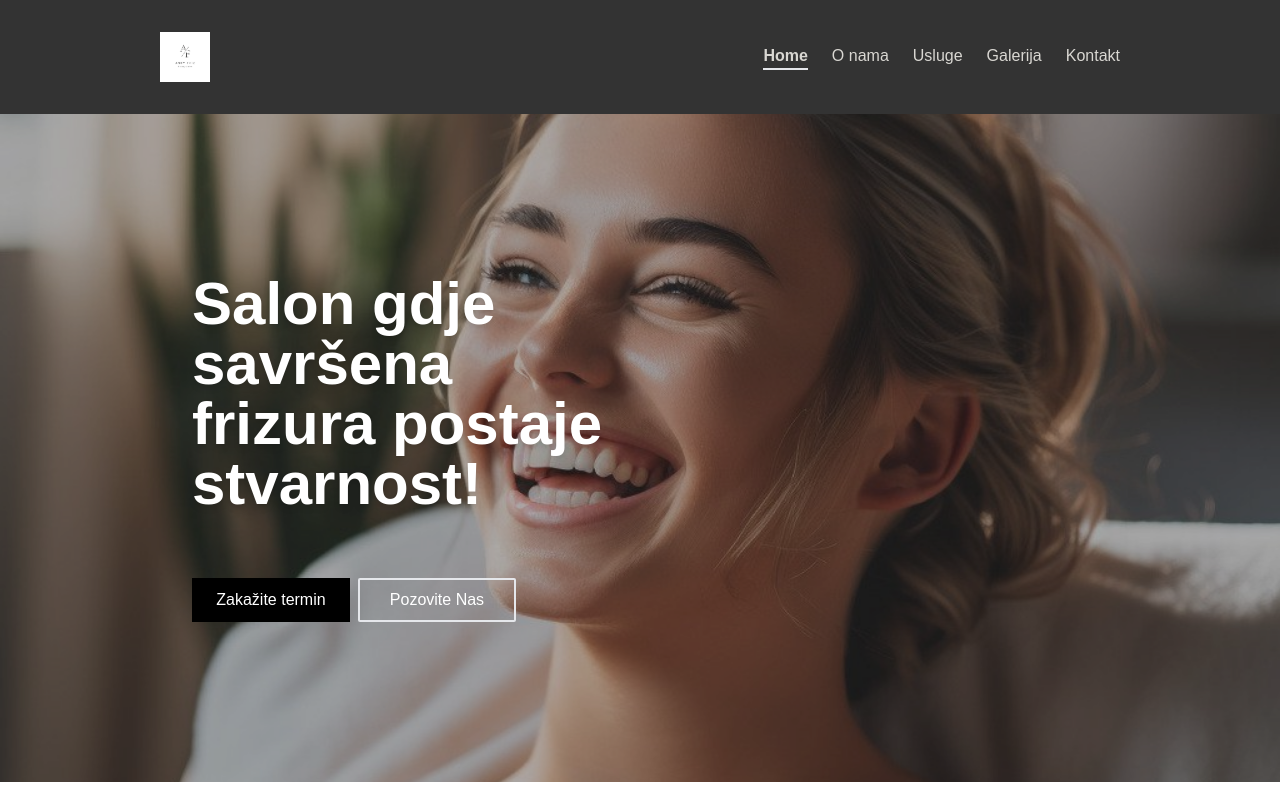
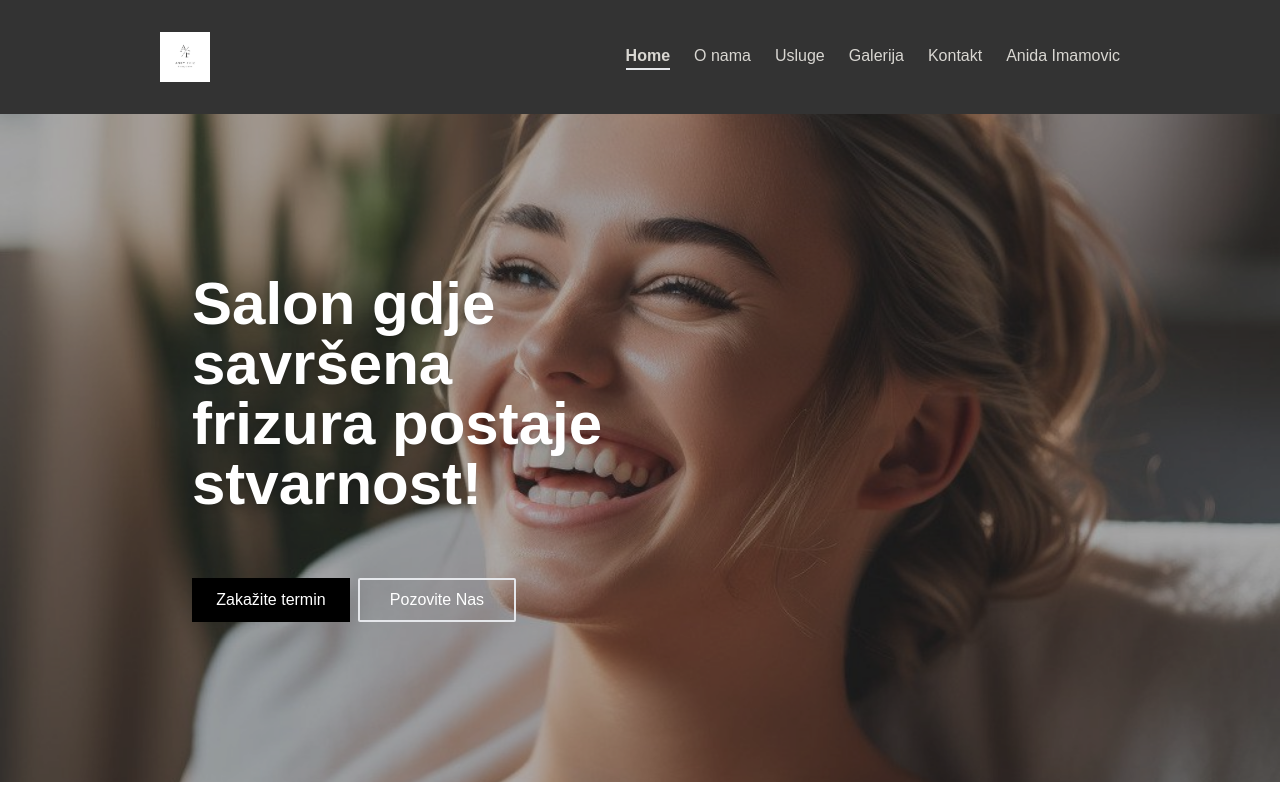
Before and after one commit to MeldinRadoncic/ancyfriz, a React (Create React App) app: page / in a window 1280 px wide. Shown: the top 800 px of the page. Built offline with nearby package versions, Linux system fonts and the light colour scheme.

Commit message:
Adding new route which is going to be removed

```diff
--- a/src/AppData/NavbarData.js
+++ b/src/AppData/NavbarData.js
@@ -35,6 +35,12 @@ const NavbarData = [
         link: '/kontakt',
         icon: <FaPhone size={iconSize}/>
     },
+    {
+        id: 6,
+        title: 'Anida Imamovic',
+        link: '/anidaimamovic',
+        icon: <FaUser size={iconSize} />
+    }
 ]
 
 export default NavbarData;
```
